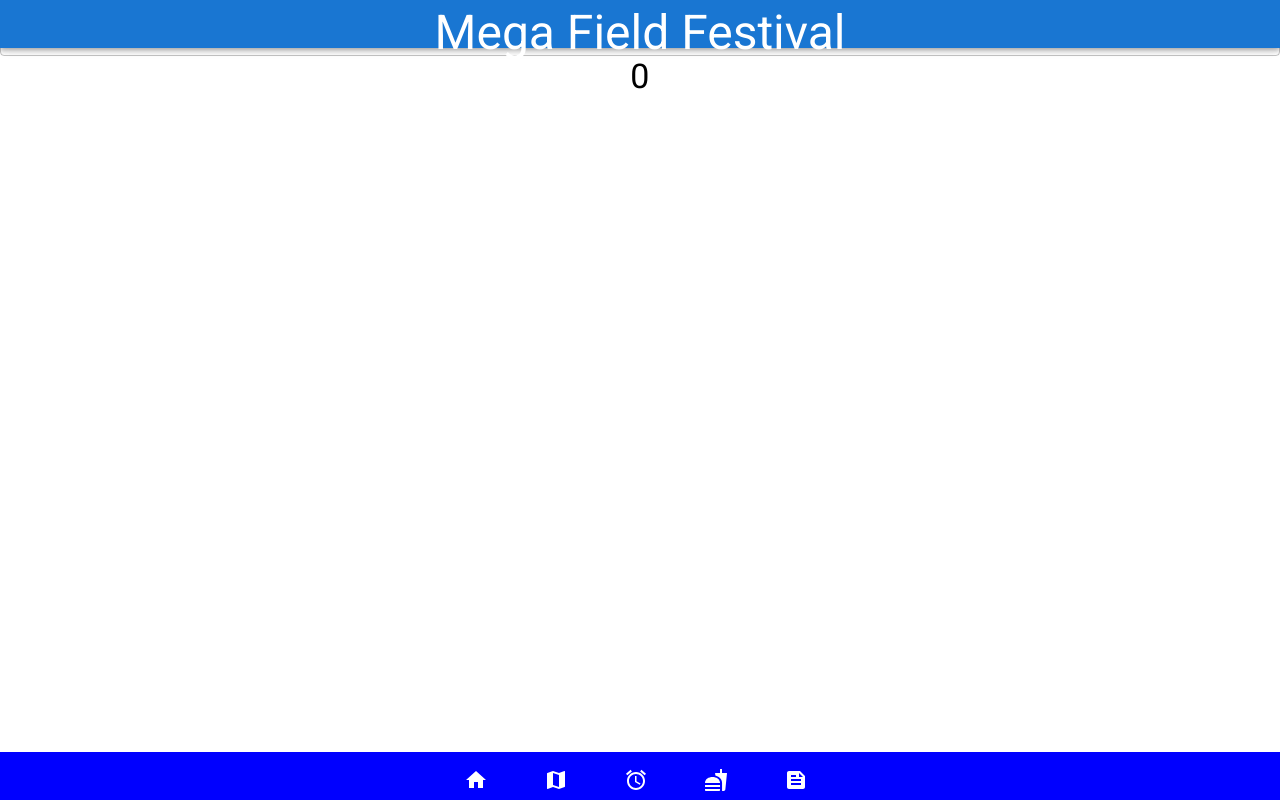
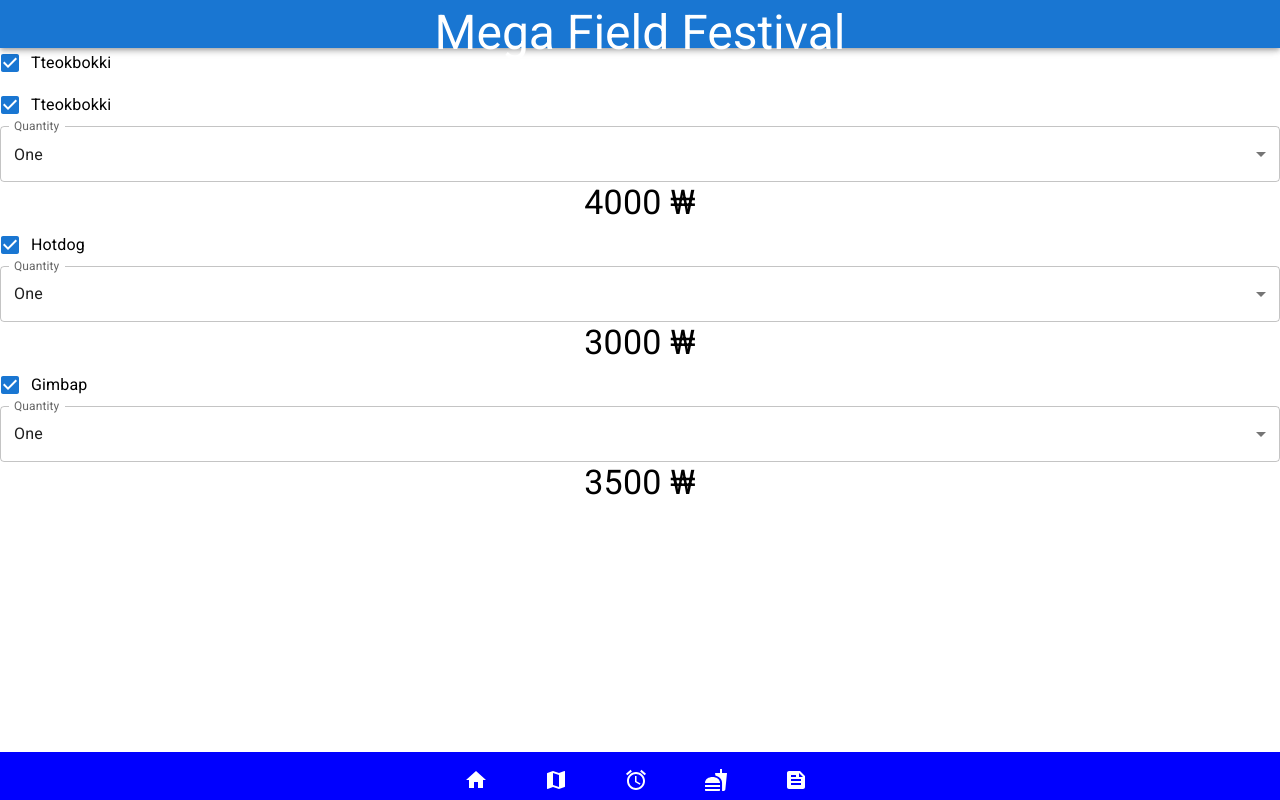
Before and after one commit to minikoo2024/Megafield-Music-Festival, a React (Create React App) app: page /FoodMenu/FoodOrder in a window 1280 px wide. Built offline with nearby package versions, Linux system fonts and the light colour scheme.

Commit message:
Add files via upload

```diff
--- a/src/page/FoodMenu.jsx
+++ b/src/page/FoodMenu.jsx
@@ -18,9 +18,9 @@ let koreanFoodList = [
   // first data
   { menu: 'Hotdog', price: 3000, image: '' }, // index : 0
   // 2nd data
-  { menu: 'Tteokbokki', price: 4000, image: '' }, // index : 1
+  { menu: 'Tteokbokki', price: 4000, image: '../resources/foodMenu/koreanFood3.jpg' }, // index : 1
   // 3rd data
-  { menu: 'Gimbap', price: 3500, image: '' }, // index: 2
+  { menu: 'Gimbap', price: 3500, image: '../resources/foodMenu/koreanFood2.jpg' }, // index: 2
 ]
 
 function importFoodMenuImage() {
@@ -44,8 +44,8 @@ function FoodMenu() {
     // implement click function to move to Food Order Page
     // When click the list of Food Menu
     // use onClick event
-    console.log('go to Order page')
-    navigate('./FoodOrder')
+    console.log('go to Korean food page')
+    navigate('./FoodSubMenu')
   }
 
   // 1. Food Menu Title
@@ -63,7 +63,7 @@ function FoodMenu() {
               key={data.country}
               onClick={handleClickFoodMenu}
             >
-              <img className="listImage" src={data.image} alt={data.country} />
+              <img className="listImage" src={data.image}/>
               <Typography className="listText" variant="h4" gutterBottom>
                 {data.country}
               </Typography>
--- a/src/page/FoodOrder.jsx
+++ b/src/page/FoodOrder.jsx
@@ -6,6 +6,9 @@ import MenuItem from '@mui/material/MenuItem'
 import FormControl from '@mui/material/FormControl'
 import Select from '@mui/material/Select'
 import { Typography } from '@mui/material'
+import FormGroup from '@mui/material/FormGroup';
+import FormControlLabel from '@mui/material/FormControlLabel';
+import Checkbox from '@mui/material/Checkbox'
 
 // Please refer to this link below to create the Food Order Form
 //https://react-bootstrap.netlify.app/docs/forms/overview
@@ -51,19 +54,11 @@ function FoodOrder() {
 
   return (
     <>
-      {/**
-    <Form.Select
-        aria-label="Default select example"
-        onChange={handleMenuSelect}
-      >
-        <option>Menu Select</option>
-        <option value="Tteokbokki">Tteokbokki</option>
-        <option value="Kimbap">Kimbap</option>
-        <option value="Kkochi">Kkochi</option>
-      </Form.Select>
-
-     */}
-
+    <FormGroup>
+      <FormControlLabel control={<Checkbox defaultChecked />} label="Tteokbokki" />
+      <FormControlLabel control={<Checkbox defaultChecked />} label="Tteokbokki" />
+      <FormControlLabel control={<Checkbox defaultChecked />} label="Tteokbokki" />
+    </FormGroup>
       <Box sx={{ minWidth: 120 }}>
         <FormControl fullWidth>
           <InputLabel id="demo-simple-select-label">Quantity</InputLabel>
@@ -77,11 +72,62 @@ function FoodOrder() {
             <MenuItem value={0}>One</MenuItem>
             <MenuItem value={1}>Two</MenuItem>
             <MenuItem value={2}>Three</MenuItem>
+
           </Select>
         </FormControl>
 
         <Typography variant="h4" color="black" align="center">
-          {price}
+        {(quantity+1)*4000} ₩
+        </Typography>
+      </Box>
+      <FormGroup>
+      <FormControlLabel control={<Checkbox defaultChecked />} label="Hotdog" />
+
+    </FormGroup>
+    <Box sx={{ minWidth: 120 }}>
+        <FormControl fullWidth>
+          <InputLabel id="demo-simple-select-label">Quantity</InputLabel>
+          <Select
+            labelId="demo-simple-select-label"
+            id="demo-simple-select"
+            value={quantity}
+            label="Quantity"
+            onChange={handleChange}
+          >
+            <MenuItem value={0}>One</MenuItem>
+            <MenuItem value={1}>Two</MenuItem>
+            <MenuItem value={2}>Three</MenuItem>
+
+          </Select>
+        </FormControl>
+
+        <Typography variant="h4" color="black" align="center">
+          {(quantity+1)*3000} ₩
+        </Typography>
+      </Box>
+      <FormGroup>
+      <FormControlLabel control={<Checkbox defaultChecked />} label="Gimbap" />
+
+    </FormGroup>
+    <Box sx={{ minWidth: 120 }}>
+        <FormControl fullWidth>
+          <InputLabel id="demo-simple-select-label">Quantity</InputLabel>
+          <Select
+            labelId="demo-simple-select-label"
+            id="demo-simple-select"
+            value={quantity}
+            label="Quantity"
+            onChange={handleChange}
+          >
+            <MenuItem value={0}>One</MenuItem>
+            <MenuItem value={1}>Two</MenuItem>
+            <MenuItem value={2}>Three</MenuItem>
+
+          </Select>
+        </FormControl>
+
+        <Typography variant="h4" color="black" align="center">
+          {(quantity+1)*3500} ₩
         </Typography>
       </Box>
     </>
--- a/src/page/FoodSubMenu.jsx
+++ b/src/page/FoodSubMenu.jsx
@@ -1,26 +1,65 @@
+import { useNavigate } from 'react-router-dom'
+import Typography from '@mui/material/Typography'
+import { List, ListItem } from '@mui/material'
+import hotdog from '../resources/foodMenu/koreanFood1.jpg'
+import gimbap from '../resources/foodMenu/koreanFood2.jpg'
+import tteokbokki from '../resources/foodMenu/koreanFood3.jpg'
+import '../style/content.css'
 
+let foodSubMenuList = [
+    { name: 'Gimbap', image: gimbap },
+    { name: 'Tteokbokki', image: tteokbokki },
+    { name: 'Hotdog', image: hotdog },
+]
 
-const FoodSubMenu = () => {
+let koreanFoodList = [
+    // first data
+    { menu: 'Hotdog', price: 3000, image: '../resources/foodMenu/koreanFood1.jpg' }, // index : 0
+    // 2nd data
+    { menu: 'Tteokbokki', price: 4000, image: '../resources/foodMenu/koreanFood3.jpg' }, // index : 1
+    // 3rd data
+    { menu: 'Gimbap', price: 3500, image: '../resources/foodMenu/koreanFood2.jpg' }, // index: 2
+  ]
 
-    function moveToFoodOrder(){
-        // 2. navigate to Food Order page   --> When clicking order button, move to Food order page
+function importFoodSubMenuImage() {
+    koreanFoodList.map((food, index) => {
+      // food = koreanFoodList's each data
+      console.log('food list update source', index)
+      food.image = require(`../resources/foodMenu/koreanFood${index + 1}.jpg`)
+
+      console.log('food list update source', food.image)
+    })
+  }
+
+function FoodSubMenu(){
+    console.log('Food Menu Page')
+
+    const navigate = useNavigate();
+
+    function handleClickFoodSubMenu(){
+        console.log('go to Order page')
+        navigate('./FoodOrder')
     }
-
-    function moveToFoodMenu(){
-        // 2. navigate to Food Order page
-    }
-
-    // 1. use list array to show korean food menu with price, menu name, image, and order button
-    // 2. return button --> go back to Food Menu
-
-    return(
-        <div>
-
-
+    importFoodSubMenuImage()
+    return (
+        <div className="content">
+          <List className="listTag">
+            {foodSubMenuList.map((data) => {
+              return (
+                <ListItem
+                  className="foodList"
+                  key={data.name}
+                  onClick={handleClickFoodSubMenu}
+                >
+                  <img className="listImage" src={data.image}/>
+                  <Typography className="listText" variant="h4" gutterBottom>
+                    {data.name}
+                  </Typography>
+                </ListItem>
+              )
+            })}
+          </List>
         </div>
-    )
-
-
+      )
 }
-
-export default FoodSubMenu;
+export default FoodSubMenu
```
